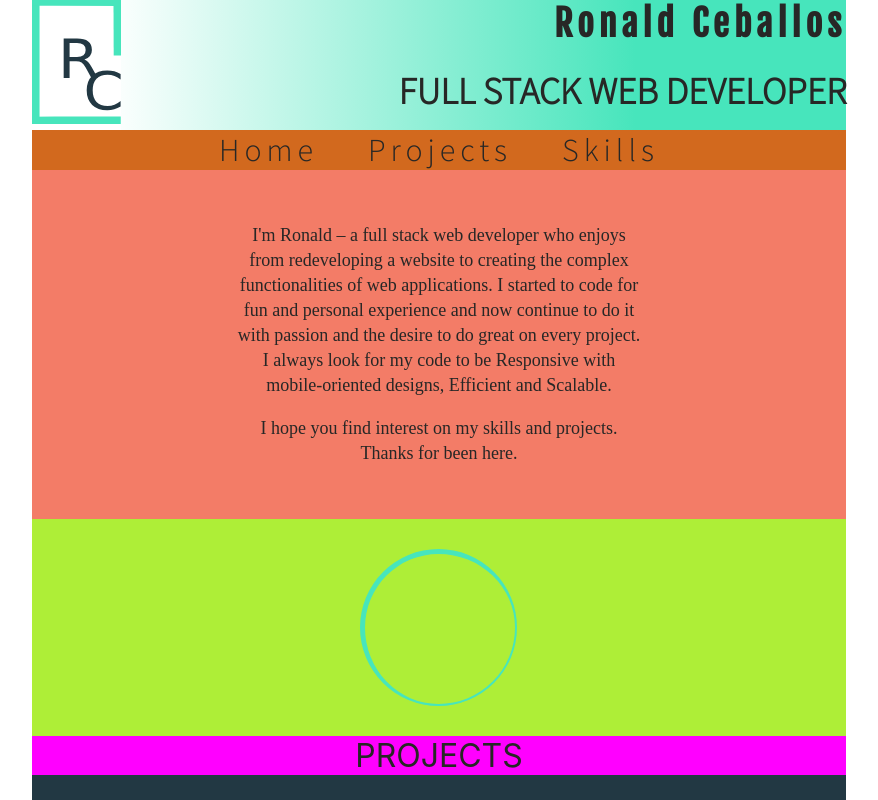
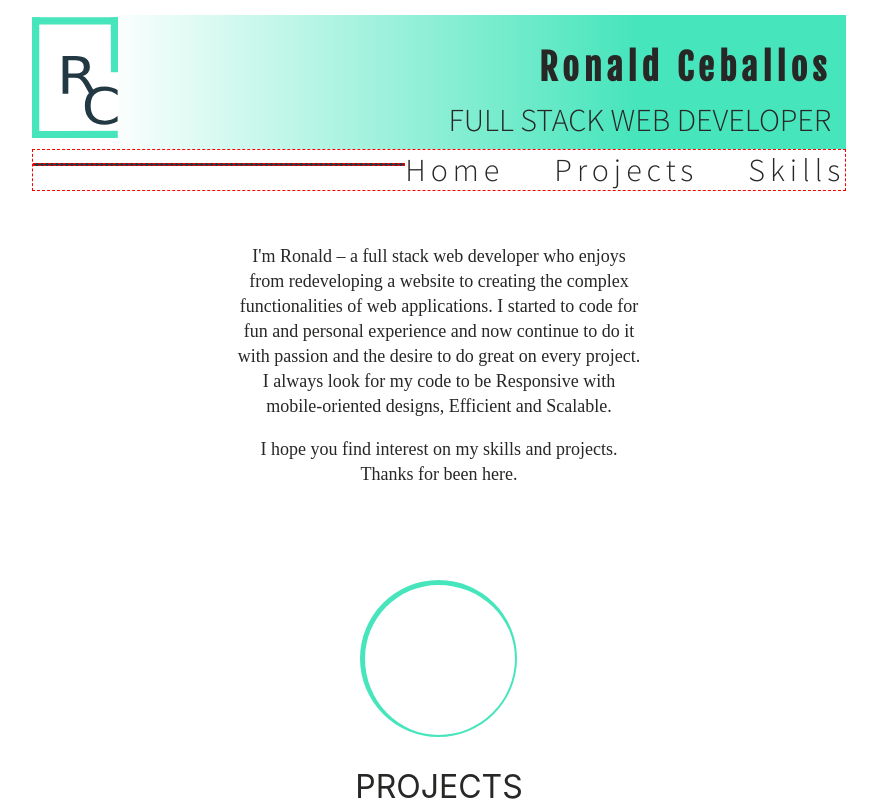
Before and after one commit to Ronald03/r-portfolio, a React (Create React App) app: page / in a window 1280 px wide. Shown: the top 800 px of the page, without its empty margins (201-1079 px from the left). Built offline with nearby package versions, Linux system fonts and the light colour scheme.

Commit message:
fixed font issue, horizon line needs setup

```diff
--- a/public/index.html
+++ b/public/index.html
@@ -27,6 +27,12 @@
     <!-- Font -->
     <link href="https://fonts.googleapis.com/css?family=Fjalla+One%7cSource+Sans+Pro:300" rel="stylesheet">
 
+    <link rel="stylesheet" href="https://use.fontawesome.com/releases/v5.0.13/css/all.css" integrity="sha384-DNOHZ68U8hZfKXOrtjWvjxusGo9WQnrNx2sqG0tfsghAvtVlRW3tvkXWZh58N9jp" crossorigin="anonymous">
+
+   <script src="http://code.jquery.com/jquery-1.10.1.min.js"></script>
+   <script src="https://netdna.bootstrapcdn.com/bootstrap/3.1.0/js/bootstrap.min.js"></script>
+
+
     <title>RC Portfolio</title>
   </head>
   <body>
--- a/src/Components/Header.js
+++ b/src/Components/Header.js
@@ -14,7 +14,7 @@ export default function Header() {
       <div className="portName">
         <div className="name-details">
           <h1 className="name">Ronald Ceballos</h1>
-          <h3 className="jobTitle">FULL STACK WEB DEVELOPER</h3>
+          <span className="jobTitle">FULL STACK WEB DEVELOPER</span>
         </div>
       </div>
     </div>
--- a/src/Components/Menu.js
+++ b/src/Components/Menu.js
@@ -3,6 +3,7 @@ import React from "react";
 export default function Menu() {
   return (
     <div className="main-menu">
+      <span className="line" ></span>
       <nav>
         <div className="navs">
           <span id="home" className="nav-links">
@@ -16,6 +17,7 @@ export default function Menu() {
           </span>
         </div>
       </nav>
+
     </div>
   );
 }
--- a/src/index.css
+++ b/src/index.css
@@ -1,5 +1,10 @@
+html {
+	height: 100%;
+}
+
 body {
   margin: 0;
+  padding: 0;
   font-family: -apple-system, BlinkMacSystemFont, 'Segoe UI', 'Roboto', 'Oxygen',
     'Ubuntu', 'Cantarell', 'Fira Sans', 'Droid Sans', 'Helvetica Neue',
     sans-serif;
@@ -11,7 +16,6 @@ code {
   font-family: source-code-pro, Menlo, Monaco, Consolas, 'Courier New',
     monospace;
 }
-
 
 
 .grid-main-app > div {
@@ -36,23 +40,22 @@ code {
 }
 
 .header {
-  background-color: rgb(255, 255, 255);
   grid-area: h;
 }
 .main-menu {
-  background: chocolate;
+  border: 1px dashed red;
   grid-area: m;
 }
 .main-content {
-  background: rgb(243, 124, 103);
   grid-area: c;
+  width: 100%;
+	min-height: calc(100% - 200px);
+	padding-bottom: 10px;
 }
 .main-image-profile {
-  background: rgb(174, 238, 55);
   grid-area: i;
 }
 .main-projects {
-  background: fuchsia;
   grid-area: p;
 }
 .main-footer {
@@ -64,8 +67,9 @@ code {
 
 .header {
   width: 100%;
-  height: 130px;
+  height: auto;
   display: flex;
+  margin-top: 15px;
 }
 
 .portLogo {
@@ -78,6 +82,7 @@ code {
 
 .portName {
   width: 100%;
+  padding: 15px;
   background: linear-gradient(to left, #47e5bc 29%, #ffffff 102%);
 }
 
@@ -93,11 +98,12 @@ code {
 }
 
 .jobTitle {
-  font-family: "Source Sans Pro", sans-serif;
+  font-family: 'Source Sans Pro', 'sans-serif';
 }
 
 .line {
-  width: 100%;
+  border: 1px dashed red;
+  width: 800px;
   height: 1.5px;
   background-color: #223843;
   padding: 0;
@@ -108,6 +114,8 @@ code {
 	/* Nav Links */
 
   .navs {
+    width: 100%;
+    display: block;
     margin: 0px auto;
     list-style: none;
     text-align: center;
@@ -285,11 +293,9 @@ code {
   .contact-content {
     width: 100%;
     padding: 40px 25% 10px 25%;
-    background-color: ;
   }
 
   .contact-content h3 {
-    margin-left:;
     letter-spacing: 2px;
   }
   #ronald {
```
